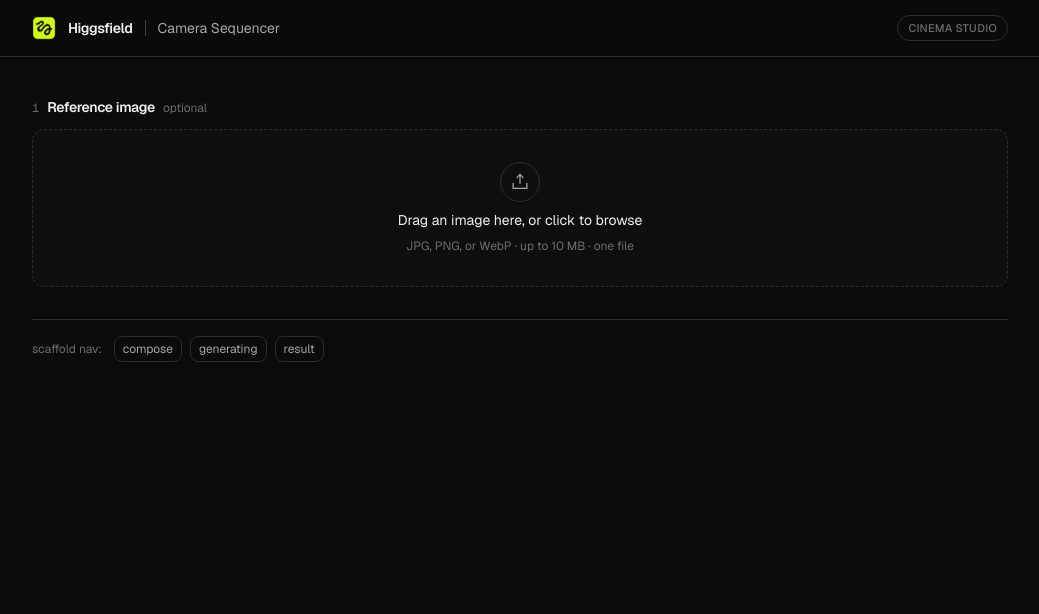
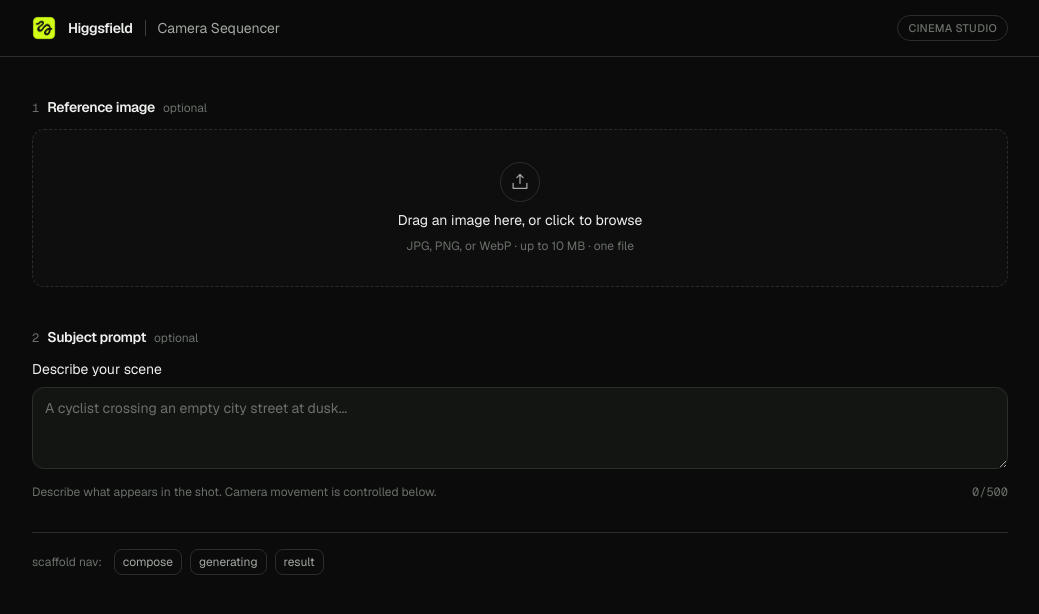
Before and after one commit to kalistalks/8x-application, a Next.js app in the folder higgsfield-rebuild/: page / in a window 1280 px wide. Shown: the top 614 px of the page, without its empty margins (120-1159 px from the left). Built offline with nearby package versions, Linux system fonts and the light colour scheme.

Commit message:
feat(step-3): subject prompt textarea with label, helper, and char count

```diff
--- a/higgsfield-rebuild/components/compose.tsx
+++ b/higgsfield-rebuild/components/compose.tsx
@@ -3,6 +3,7 @@
 import type { SequenceItem } from "@/lib/types";
 import { Section } from "@/components/section";
 import { ImageUpload } from "@/components/image-upload";
+import { SubjectPrompt } from "@/components/subject-prompt";
 
 type Props = {
   prompt: string;
@@ -19,12 +20,21 @@ type Props = {
  * 1) image upload, 2) subject prompt, 3) sequence, 4) move library, 5) generate.
  * Sections are added checkpoint by checkpoint; only what's built is rendered.
  */
-export function Compose({ imageDataUrl, onImageChange }: Props) {
+export function Compose({
+  prompt,
+  onPromptChange,
+  imageDataUrl,
+  onImageChange,
+}: Props) {
   return (
     <div className="space-y-10">
       <Section index="1" title="Reference image" hint="optional">
         <ImageUpload value={imageDataUrl} onChange={onImageChange} />
       </Section>
+
+      <Section index="2" title="Subject prompt" hint="optional">
+        <SubjectPrompt value={prompt} onChange={onPromptChange} />
+      </Section>
     </div>
   );
 }
--- /dev/null
+++ b/higgsfield-rebuild/components/subject-prompt.tsx
@@ -0,0 +1,53 @@
+"use client";
+
+import { useId } from "react";
+
+const MAX_CHARS = 500;
+
+type Props = {
+  value: string;
+  onChange: (value: string) => void;
+};
+
+/**
+ * Subject prompt field (spec: Compose section 2). One compact textarea for
+ * subject + setting only. Camera-move names/tokens are never inserted here —
+ * that's the whole point of the redesign; movement is controlled by the
+ * sequence below. The prompt is optional. Shows a live character count.
+ */
+export function SubjectPrompt({ value, onChange }: Props) {
+  const id = useId();
+  const countId = `${id}-count`;
+
+  return (
+    <div className="space-y-2">
+      <label htmlFor={id} className="block text-sm text-ink">
+        Describe your scene
+      </label>
+
+      <textarea
+        id={id}
+        value={value}
+        onChange={(e) => onChange(e.target.value.slice(0, MAX_CHARS))}
+        rows={3}
+        maxLength={MAX_CHARS}
+        placeholder="A cyclist crossing an empty city street at dusk..."
+        aria-describedby={`${id}-help ${countId}`}
+        className="w-full resize-y rounded-md border border-line bg-surface px-3 py-2.5 text-sm text-ink placeholder:text-ink-faint focus:border-line-strong focus:outline-none"
+      />
+
+      <div className="flex items-start justify-between gap-3">
+        <p id={`${id}-help`} className="text-xs text-ink-faint">
+          Describe what appears in the shot. Camera movement is controlled below.
+        </p>
+        <span
+          id={countId}
+          aria-live="polite"
+          className="shrink-0 font-mono text-xs text-ink-faint tabular-nums"
+        >
+          {value.length}/{MAX_CHARS}
+        </span>
+      </div>
+    </div>
+  );
+}
```
